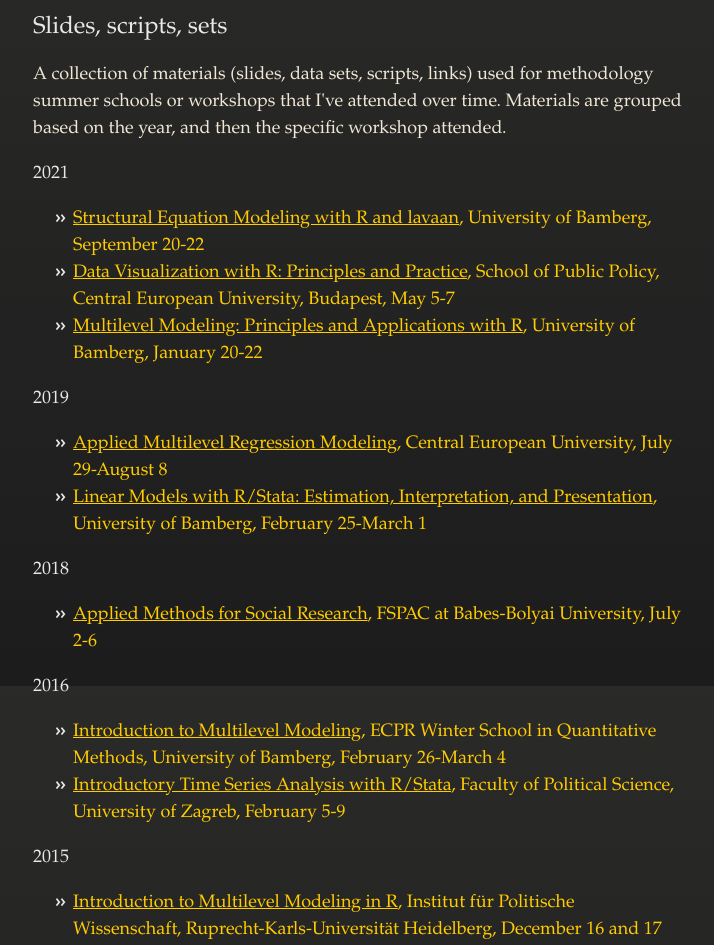
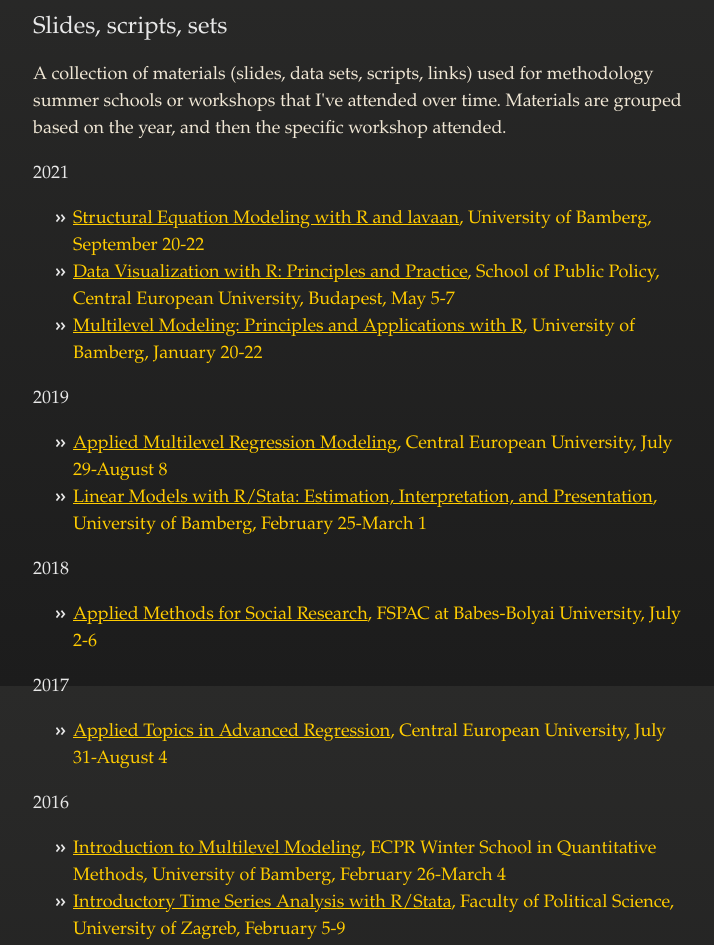
Before and after one commit to cmbosancianu/cmbosancianu.github.io, a plain HTML site: page workshops/index.html in a window 1280 px wide. Shown: the part 114-1059 px from the top of the page, without its empty margins (282-996 px from the left). Drawn offline with nearby package versions, Linux system fonts and the light colour scheme.

Commit message:
Updated list of workshops
Added the 2017 *Advanced Regression* workshop

```diff
--- a/workshops/index.html
+++ b/workshops/index.html
@@ -54,6 +54,13 @@
 </ul>
 </p>
 
+<h4>2017</h4>
+<p>
+<ul>
+<li><a href="https://github.com/cmbosancianu/2017-Adv-Reg-course"><u>Applied Topics in Advanced Regression</u>, Central European University, July 31-August 4</a> </li>
+</ul>
+</p>
+
 <h4>2016</h4>
 <p>
 <ul>
```
